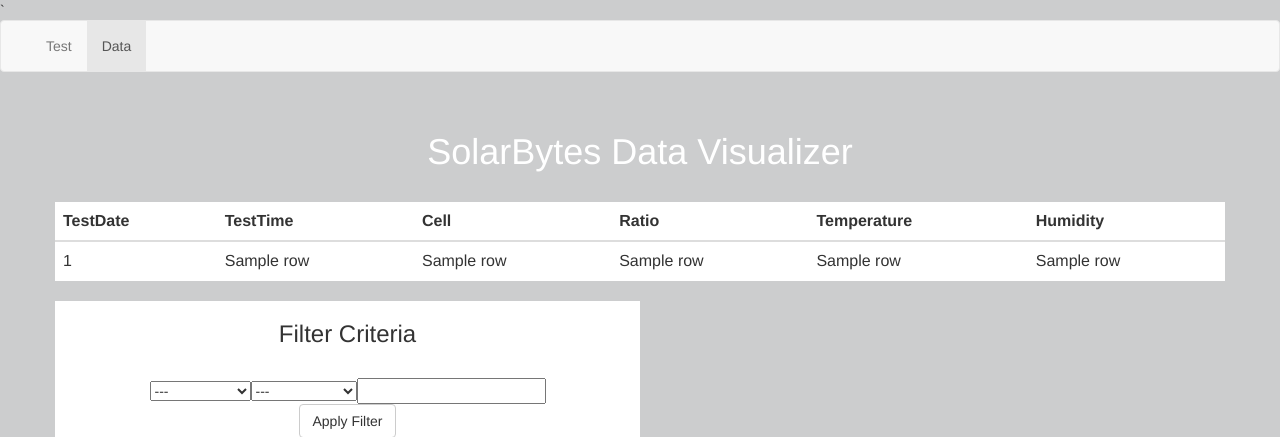
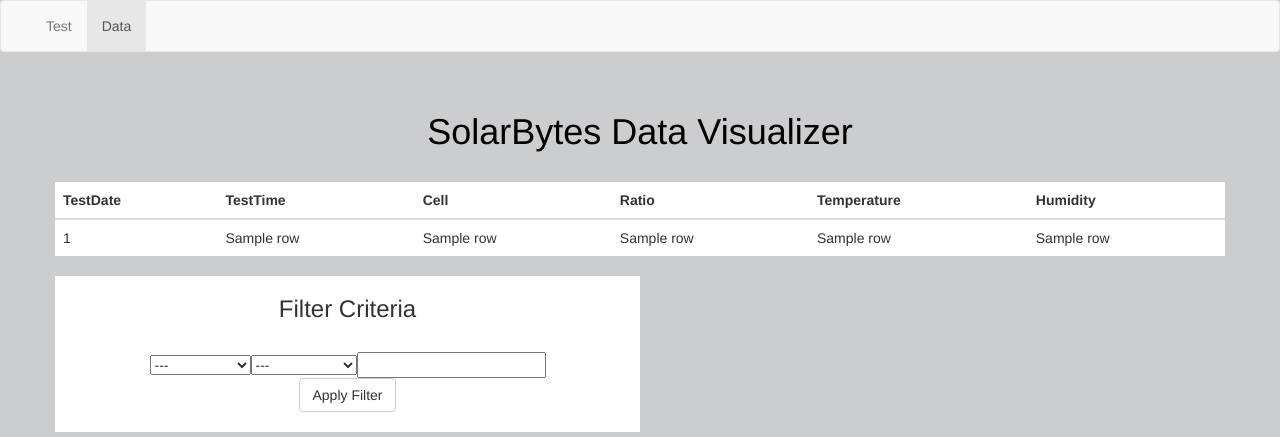
Before and after one commit to jrs33/SolarCellAutotest, a Flask app: template templates/data.html in a window 1280 px wide. Shown: the top 437 px of the page. Run offline with Flask 2, Linux system fonts and the light colour scheme; the template is opened without the code that fills it: most values are stand-ins (such as "Sample title", 1, 10 or a date in 2020); some libraries are stand-ins or nearby versions.

Commit message:
modifying data ui

```diff
--- a/templates/data.html
+++ b/templates/data.html
@@ -1,4 +1,4 @@
-`<!DOCTYPE html>
+<!DOCTYPE html>
 <html lang="en">
 	<head>
 		<title>SolarBytes</title>
@@ -23,7 +23,7 @@
                 </nav>
 		<div class="container">
 			<div class="row" align="center" style="margin-top:20px">
-				<h1 style="color: #ffffff">SolarBytes Data Visualizer</h1>
+				<h1 style="color: #000000">SolarBytes Data Visualizer</h1>
 			</div>
 			<div class="row" align="center" style="margin-top:20px">
 				<div class="col">
```
